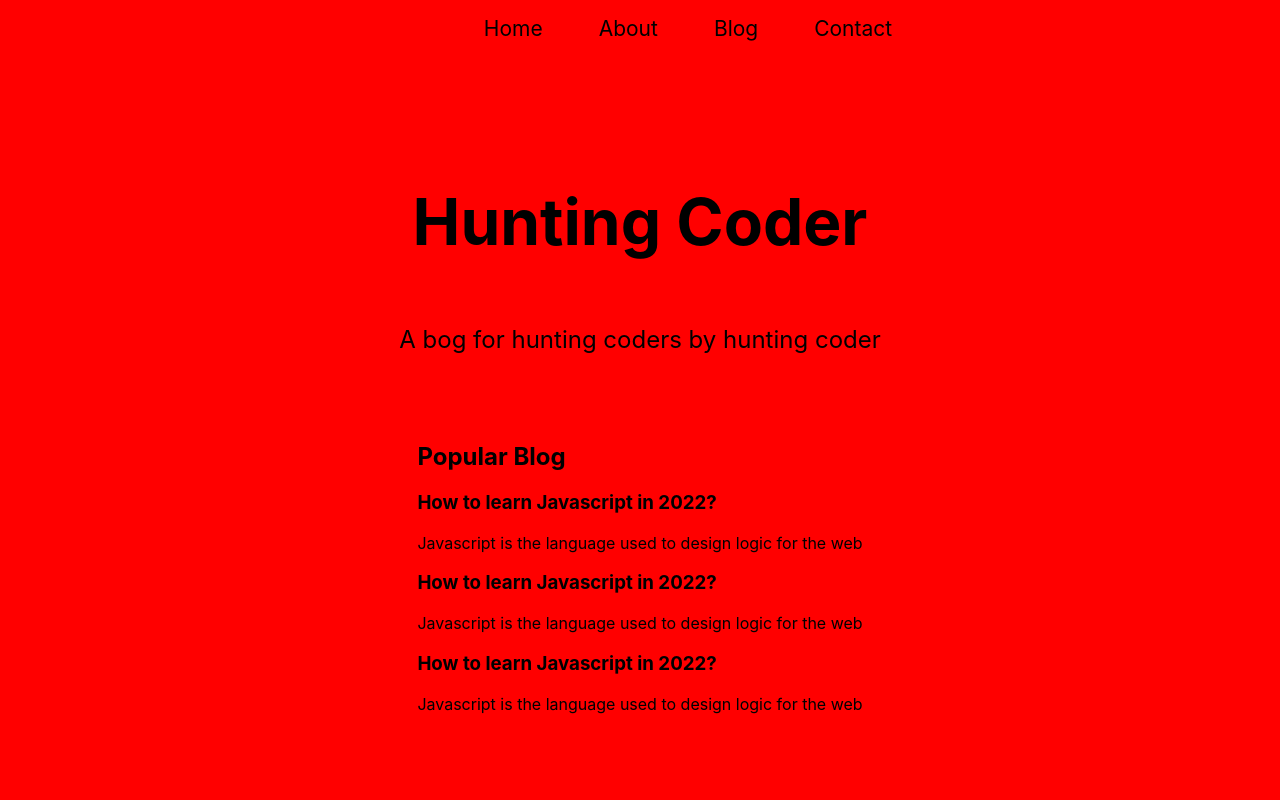
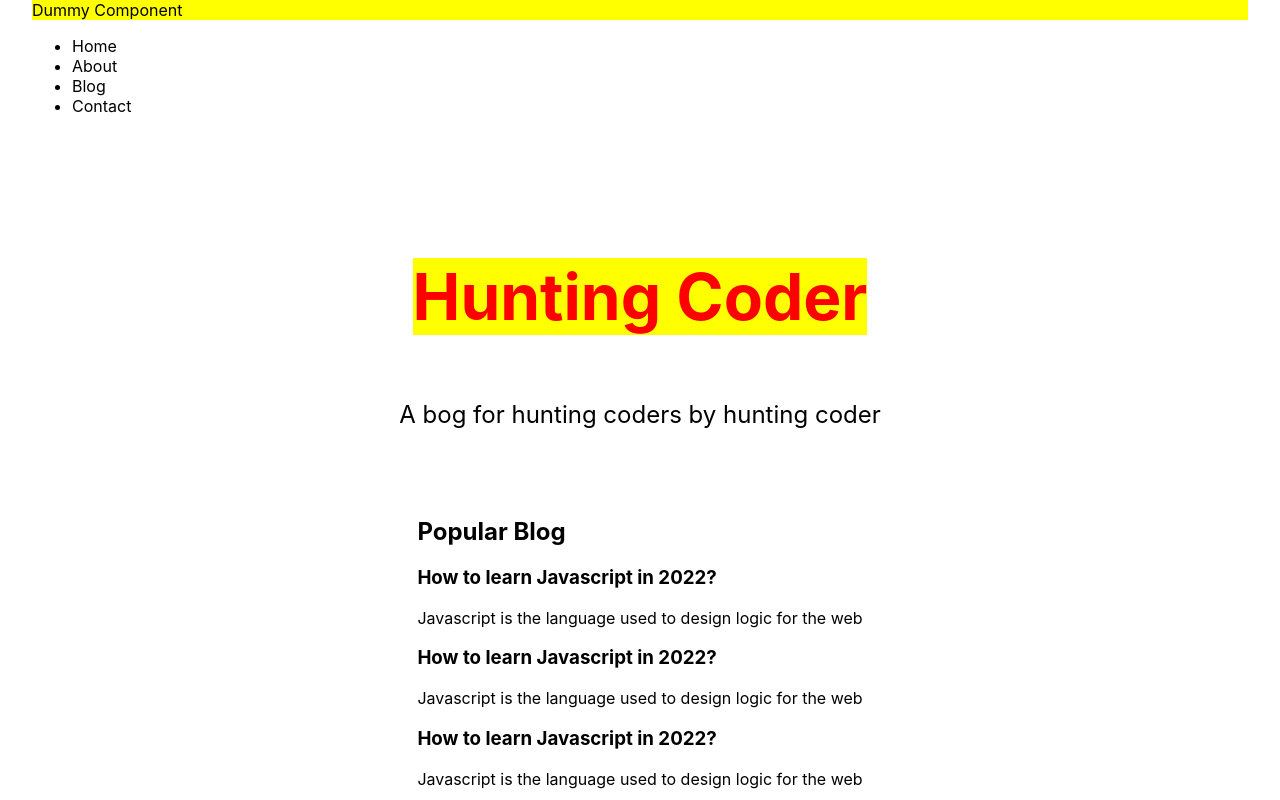
Before and after one commit to shashik962/hunting-blog, a Next.js app: page / in a window 1280 px wide. Shown: the top 800 px of the page. Built offline with nearby package versions, Linux system fonts and the light colour scheme.

Commit message:
Styled jsx

```diff
--- /dev/null
+++ b/componensts/dummy.js
@@ -0,0 +1,21 @@
+import React from 'react'
+
+function Dummy() {
+  return (
+    <>
+        <style jsx global>
+            {`
+                .dummy {
+                    background-color: yellow;
+                }
+            `}
+        </style>
+        <div className='dummy'>
+                Dummy Component
+        </div>
+    </>
+
+  )
+}
+
+export default Dummy
--- a/pages/index.js
+++ b/pages/index.js
@@ -5,16 +5,28 @@ import styles from '../styles/Home.module.css'
 // import styles1 from '../styles/Home1.module.css'
 // import styles2 from '../styles/Home2.module.css'
 import Link from 'next/link'
+import Dummy from '../componensts/dummy'
 
 export default function Home() {
   return (
     <div className={styles.container}>
+       <Dummy />
+      <style jsx>
+        {`
+          .mySpan {
+            color: red;
+          }
+        `}
+      </style>
+
       <Head>
         <title>Create Next App</title>
         <meta name="description" content="Generated by create next app" />
         <link rel="icon" href="/favicon.ico" />
+
       </Head>
       {/* <Script src='/sc.js' strategy='lazyOnload'></Script> */}
+
       <nav class={styles.mainnav}>
         <ul>
             <Link href='/'><li>Home</li></Link>
@@ -25,7 +37,8 @@ export default function Home() {
       </nav>
       <main className={styles.main}>
         <h1 className={styles.title}>
-          Hunting Coder
+          <span className='mySpan dummy'>  Hunting Coder</span>
+
         </h1>
 
         <p className={styles.description}>
--- a/styles/style.css
+++ b/styles/style.css
@@ -1,3 +1,3 @@
-body {
+/* body {
     background-color: red;
-}
+} */
```
